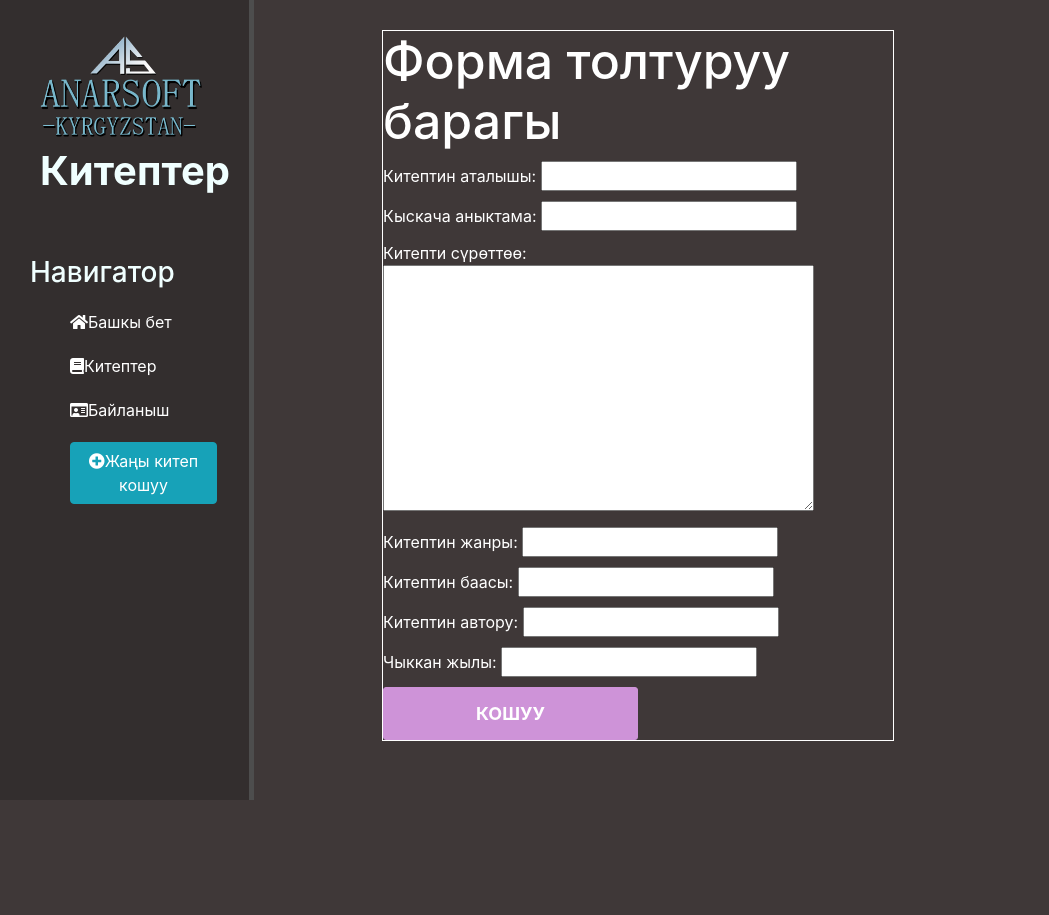
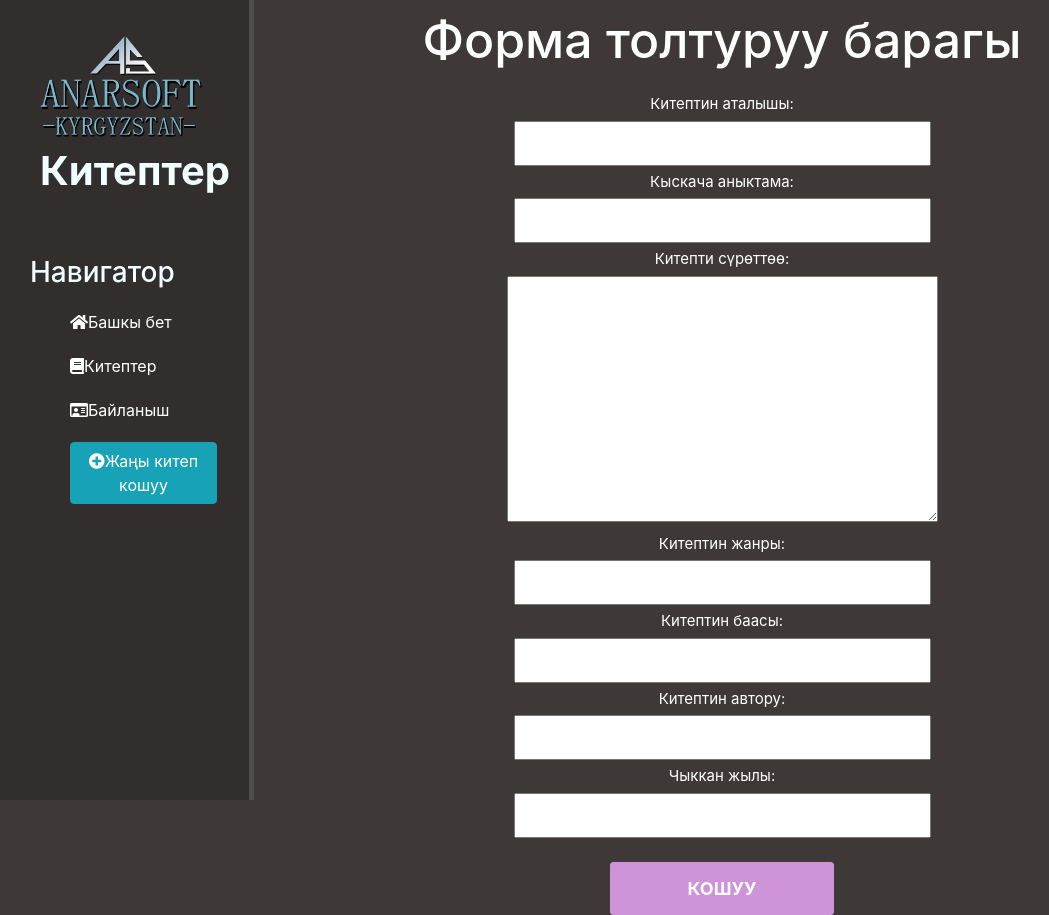
Before and after one commit to nuraaly345/books_, a Django app: page /add-book/ in a window 1280 px wide. Shown: the whole page, without its empty margins (2-1051 px from the left). Before the commit the page ends 800 px from the top, so only its background shows below. Run offline with Django 3.2, Linux system fonts and the light colour scheme; some libraries are stand-ins or nearby versions.

Commit message:
added main.css and forma.css

```diff
--- a/main/static/style/index.css
+++ b/main/static/style/index.css
@@ -26,7 +26,7 @@ section{
     border: 1px solid #CE93D8;
     color: white;
     font-size: 18px;
-    width: 50%;
+    width: 25%;
     text-transform: uppercase;
     font-weight: bold;
     border-radius: 3px;
--- a/main/static/style/main.css
+++ b/main/static/style/main.css
@@ -50,29 +50,31 @@ aside ul li:hover, aside ul a:hover{
     transform: scale(1.05);
 }
 
-.features form{
+main .form{
     float: left;
     color: #fff;
-    margin-top: 30px;
-    text-align: left;
-    width: 40%;
-    border: 1px solid #fff;
+    margin-top: 10px;
+    margin-left: 20px;
+    text-align: center;
+    width: 70%;
+
+
+}
+.form  b{
+    font-size: 26px;
+
 }
 
-form h1{font-size: 50px;}
-form p{
-    margin: 10px auto;
+main h1{font-size: 50px;}
+main .form p{
+
+    margin: 5px auto;
+    color: #fff;
+    font-size: 15px;
+
+
 }
 
-form{
-    margin-left:10% ;
-
-    margin-top: 30px;
-}
-
-.features .form-control{
-    width: 150px;
-}
 
 .information {
     margin-left: 500px ;
@@ -110,4 +112,25 @@ form{
     float: left;
     width: 200px;
     margin-right: 20px;
+
 }
+
+.succes{
+    padding-top: 20px;
+    margin-left: 50%;
+}
+.succes img{
+    width: 400px;
+    margin-bottom: 100px;
+}
+
+.succes h1{
+
+    font-size: 50px;
+    color: white;
+    margin-bottom: 40px;
+}
+
+.succes .suc{
+    margin-left: 100px;
+}
--- a/main/templates/forma.html
+++ b/main/templates/forma.html
@@ -4,21 +4,20 @@
 
 {% block content %}
 <main>
-    <div class="features">
-
         <form  method="POST">
             <h1 class="form">Форма толтуруу барагы</h1>
-            {% csrf_token %}</p>
-            <p>Китептин аталышы: {{ form.title }}</p>
-            <p>Кыскача аныктама: {{ form.subtitle }}</p>
-            <p>Китепти сүрөттөө: {{ form.description }}</p>
-            <p>Китептин жанры:   {{ form.genre }}</p>
-            <p>Китептин баасы:   {{ form.price }}</p>
-            <p>Китептин автору:  {{ form.author }}</p>
-            <p>Чыккан жылы:      {{ form.year }}</p>
+            <div class="form">
+            {% csrf_token %}
+            <p>Китептин аталышы:</p> <b>{{ form.title }}</b>
+            <p>Кыскача аныктама:</p> <b>{{ form.subtitle }}</b>
+            <p>Китепти сүрөттөө:</p> {{ form.description }}
+            <p>Китептин жанры:  </p> <b>{{ form.genre }}</b>
+            <p>Китептин баасы:  </p> <b>{{ form.price }}</b>
+            <p>Китептин автору: </p> <b>{{ form.author }}</b>
+            <p>Чыккан жылы:    </p> <b>{{ form.year }}</b> <br><br>
 
             <button class="create_button" type="submit">Кошуу</button>
+            </div>
         </form>
-    </div>
 </main>
 {% endblock %}
--- a/main/views.py
+++ b/main/views.py
@@ -16,7 +16,7 @@ def add_book(request):
         forms=BooksForm(request.POST)
         if forms.is_valid():
             forms.save()
-            return HttpResponse('Китеп ийгилиетүү кошулду')
+            return render(request, 'succefuly.html')
         else:
             return HttpResponse('Форманы толтурууда ката кетти')
 
```
Also changed, not shown: main/templates/error.html (added, +13 -0 lines), main/templates/home.html (+1 -1 lines), main/templates/succefuly.html (added, +13 -0 lines), main/static/icons/kapa.png (added), main/static/icons/like.png (added).
